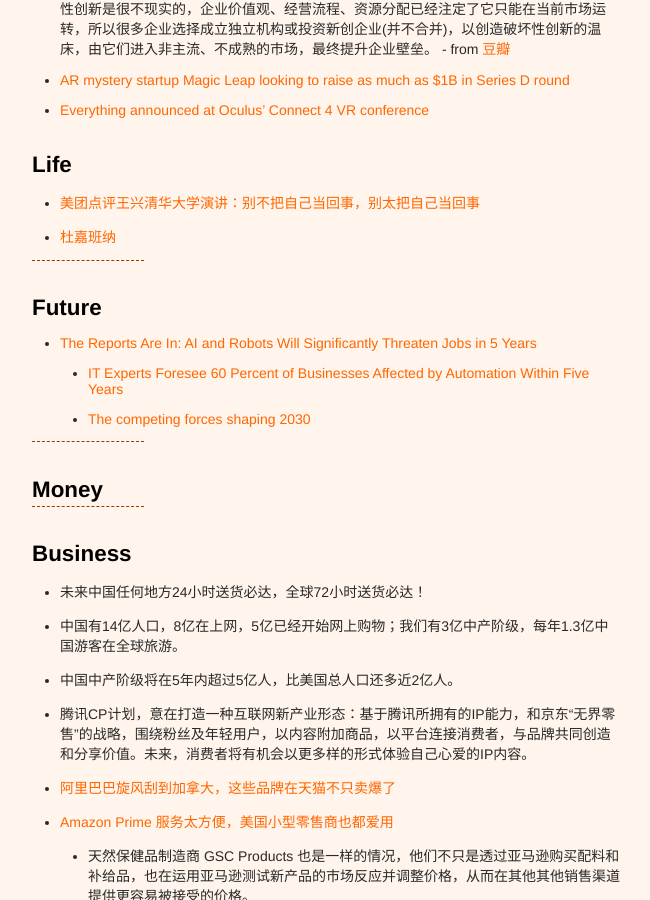
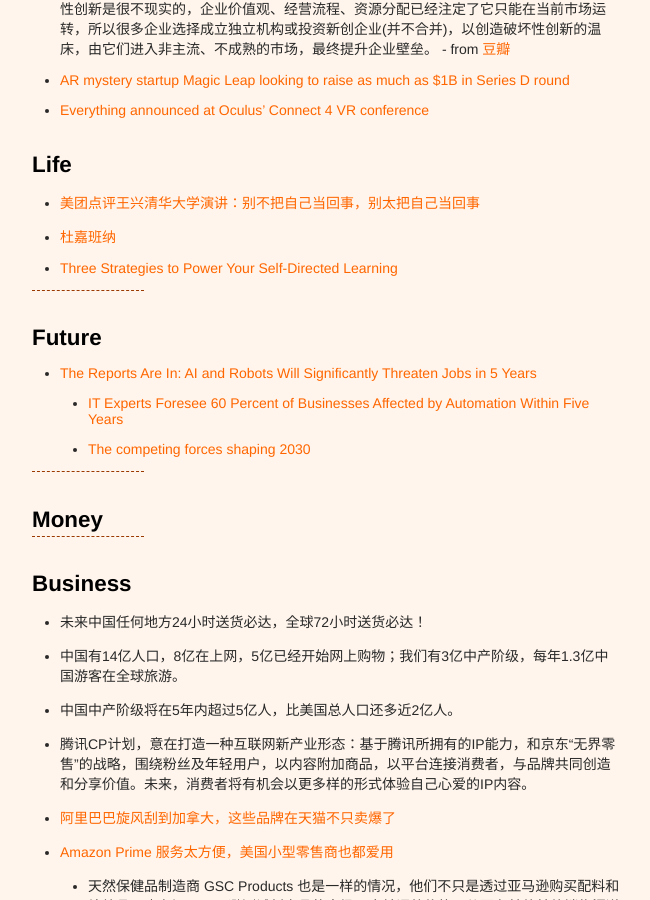
Before and after one commit to xianyuxmu/xianyuxmu.github.io, a Jekyll site: the page built from _posts/2017-10-03-monthly-reading.md, in a window 1280 px wide and 900 px high, scrolled down 635 px. Shown: the whole window, without its empty margins (314-964 px from the left). Built offline with Jekyll 4.4.1, drawn with Linux system fonts in a browser that asks for light colours; comment, search, counter and statistics services are not loaded.

Commit message:
Reading 19 Oct. 2017

```diff
--- a/_posts/2017-10-03-monthly-reading.md
+++ b/_posts/2017-10-03-monthly-reading.md
@@ -28,6 +28,7 @@
 
 - [美团点评王兴清华大学演讲：别不把自己当回事，别太把自己当回事](https://36kr.com/p/5095421.html)
 - [杜嘉班纳](https://zh.wikipedia.org/zh-hans/%E6%9D%9C%E5%98%89%E7%8F%AD%E7%BA%B3)
+- [Three Strategies to Power Your Self-Directed Learning](https://medium.com/the-mission/three-strategies-to-power-your-self-directed-learning-adc93872692c)
 
 ----
 
```
